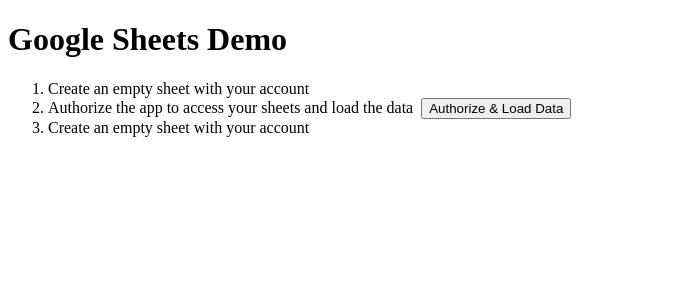
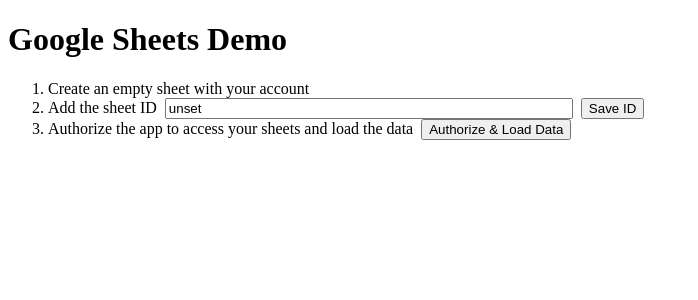
Before and after one commit to ezegonmac/FinanceApp_v2, a Next.js app in the folder apps/web/: page / in a window 1280 px wide. Shown: the top 300 px of the page, without its empty margins (0-698 px from the left). Built offline with nearby package versions, Linux system fonts and the light colour scheme; no server answers.

Commit message:
Add Sheet Id selection

```diff
--- /dev/null
+++ b/apps/web/components/sheetSelector.tsx
@@ -0,0 +1,25 @@
+import { useSheetId } from "../hooks/useSheetId";
+import { useState } from "react";
+
+export default function SheetSelector() {
+    const [sheetId, setSheetId] = useSheetId();
+    const [inputValue, setInputValue] = useState(sheetId ?? process.env.NEXT_PUBLIC_GOOGLE_SHEET_ID ?? "");
+
+    const handleSaveSheetId = () => {
+        setSheetId(sheetId);
+        alert("Sheet ID saved!");
+    };
+
+    return (
+        <>
+            <input
+                type="text"
+                style={{ width: "30em" }}
+                value={inputValue}
+                onChange={(e) => setInputValue(e.target.value)}
+                placeholder="Enter Google Sheet ID"
+            /> &nbsp;
+            <button onClick={handleSaveSheetId}>Save ID</button>
+        </>
+    )
+}
--- /dev/null
+++ b/apps/web/hooks/useSheetId.ts
@@ -0,0 +1,20 @@
+import { useState, useEffect } from "react";
+
+const STORAGE_KEY = "sheetId";
+
+export function useSheetId() {
+  const [sheetId, setSheetId] = useState<string | null>(() => {
+    if (typeof window === "undefined") return null;
+    return localStorage.getItem(STORAGE_KEY);
+  });
+
+  useEffect(() => {
+    if (sheetId) {
+      localStorage.setItem(STORAGE_KEY, sheetId);
+    } else {
+      localStorage.removeItem(STORAGE_KEY);
+    }
+  }, [sheetId]);
+
+  return [sheetId, setSheetId] as const;
+}
--- a/apps/web/pages/api/sheet.ts
+++ b/apps/web/pages/api/sheet.ts
@@ -5,7 +5,8 @@
     req: NextApiRequest,
     res: NextApiResponse
 ) {
-    const sheetId = process.env.GOOGLE_SHEET_ID;
+    const sheetId = (req.query.id as string);
+    if (!sheetId) return res.status(400).json({ error: 'Missing sheet ID' });
 
     const accessToken = req.headers.authorization?.split('Bearer ')[1];
     if (!accessToken) return res.status(401).json({ error: 'Unauthorized' });
@@ -26,11 +27,10 @@
             range,
         });
 
-        const values = sheetData.data.values;
+        const data = sheetData.data.values;
 
-        res.status(200).json({ values })
+        res.status(200).json({ data });
     } catch (err) {
-        console.error(err);
         res.status(500).json({ error: 'Failed to fetch sheet data' });
     }
 }
--- a/apps/web/pages/index.tsx
+++ b/apps/web/pages/index.tsx
@@ -1,9 +1,15 @@
-import { useState } from "react";
+import { useState, useEffect, use } from "react";
 import { useGoogleAuth } from "../hooks/useGoogleAuth";
-import { fetchSheetData } from "../lib/fetchSheetData";
+import { useSheetId } from "../hooks/useSheetId";
 import GoogleScripts from "../components/GoogleScripts";
+import SheetSelector from "../components/sheetSelector";
 
 export default function HomePage() {
+    const [error, setError] = useState<any>(null);
+    const clearError = () => setError(null);
+
+    const [sheetId] = useSheetId();
+
     const [data, setData] = useState<any>(null);
     const CLIENT_ID = process.env.NEXT_PUBLIC_GOOGLE_WEB_CLIENT_ID!;
     const SCOPES = "https://www.googleapis.com/auth/spreadsheets.readonly";
@@ -21,41 +27,58 @@
             await loadData(accessToken);
         } catch (err) {
             stopLoading();
-            console.error("Login failed", err);
+            setError(`Login failed ${err}`);
         }
     };
 
     const loadData = async (accessToken?: string) => {
         startLoading();
+
         const tokenToUse = accessToken || token;
+
         if (!tokenToUse) {
             stopLoading();
             return console.warn("No access token");
         }
-        const sheetData = await fetchSheetData(tokenToUse);
+        if (!sheetId) {
+            stopLoading();
+            return console.warn("No sheet ID");
+        }
+        const sheetData = await fetch(`/api/sheet?id=${encodeURIComponent(sheetId)}`, {
+            headers: { Authorization: `Bearer ${tokenToUse}` },
+        });
+
+        if(sheetData.status == 200) {
+            const json = await sheetData.json();
+            setData(JSON.stringify(json.data, null, 2));
+            clearError();
+        } else {
+            setError(sheetData.statusText);
+        }
         stopLoading();
-        setData(sheetData);
     };
 
     return (
         <div>
             <h1>Google Sheets Demo</h1>
+            {error && <p style={{backgroundColor: 'lightcoral', padding: '0.5em'}}>{error}</p>}
             <ol>
                 <li>
                     Create an empty sheet with your account
                 </li>
                 <li>
+                    Add the sheet ID &nbsp;
+                    <SheetSelector/>
+                </li>
+                <li>
                     Authorize the app to access your sheets and load the data &nbsp;
                     <button onClick={handleLoginAndLoad}>Authorize & Load Data</button>
                 </li>
-                <li>
-                    Create an empty sheet with your account
-                </li>
             </ol>
-            {token && <button onClick={() => logout()}>Logout</button>}
+            {token && <button onClick={logout}>Logout</button>}
             {token && !loading && <button onClick={() => loadData()}>Reload Data</button>}
             {loading && <p>loading ...</p>}
-            {data && <pre>{JSON.stringify(data, null, 2)}</pre>}
+            {data && <pre>{data}</pre>}
             <GoogleScripts />
         </div>
     );
```
